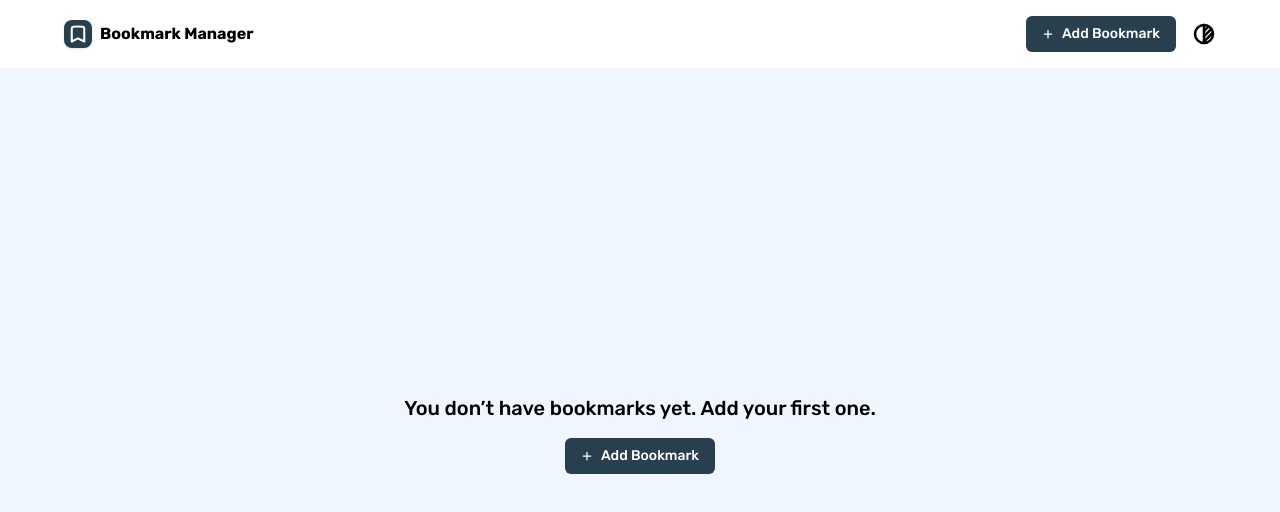
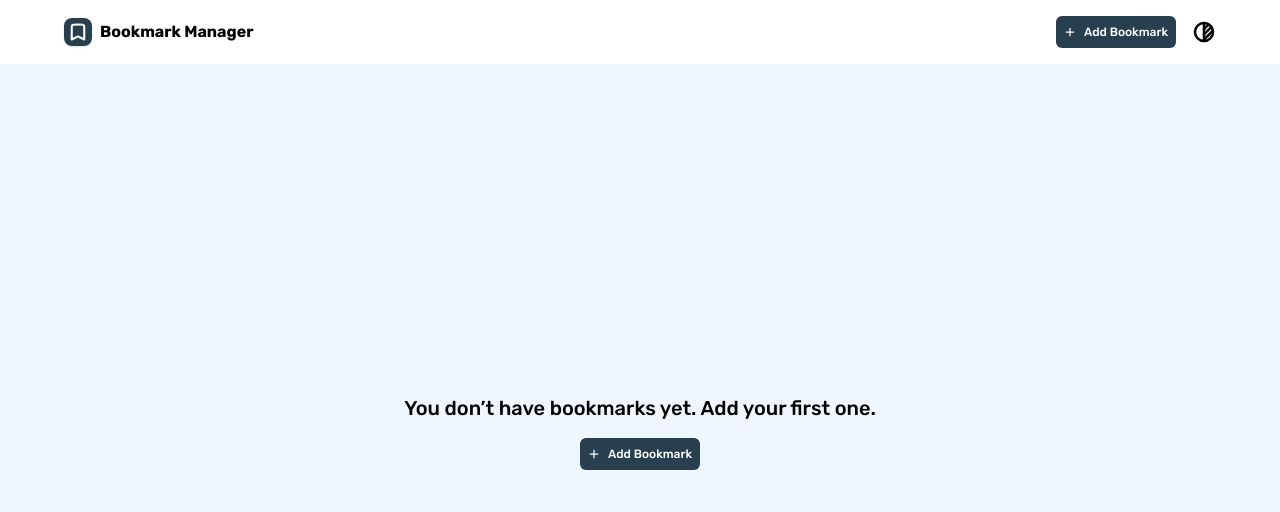
Before and after one commit to yassirat/bookmark-manager, a Next.js app: page / in a window 1280 px wide. Shown: the top 512 px of the page. Built offline with nearby package versions, Linux system fonts and the light colour scheme.

Commit message:
style: Change some styling

```diff
--- a/src/components/header.tsx
+++ b/src/components/header.tsx
@@ -19,11 +19,13 @@ export default function Header() {
         <div className="flex items-center gap-4">
           <button
             type="button"
-            className="bg-[#273f4f] text-white  flex items-center gap-2 py-2 px-4 rounded-md transition-colors hover:bg-[rgba(39,63,79,.90)]"
+            className="bg-[#273f4f] text-white  flex items-center gap-2 p-2 rounded-md transition-colors hover:bg-[rgba(39,63,79,.90)]"
             onClick={showForm}
             aria-label="Open the bookmark form">
             <PlusIcon />
-            <span className="text-xs font-medium lg:text-sm">Add Bookmark</span>
+            <span className="text-xs font-medium hidden lg:block">
+              Add Bookmark
+            </span>
           </button>
           <button
             type="button"
--- a/src/components/hero.tsx
+++ b/src/components/hero.tsx
@@ -10,8 +10,6 @@ export default function Hero() {
   const show = useShowStore((state) => state.show);
   const showForm = useShowStore((state) => state.showForm);
 
-  // const time = new Date();
-
   return (
     <article className="bg-blue-50 py-6 px-8 dark:bg-neutral-900 dark:text-white">
       {show && <BookForm />}
@@ -22,11 +20,11 @@ export default function Hero() {
           </p>
           <button
             type="button"
-            className="bg-[#273f4f] text-white  flex items-center gap-2 py-2 px-4 rounded-md transition-colors hover:bg-[rgba(39,63,79,.90)]"
+            className="bg-[#273f4f] text-white flex items-center gap-2 p-2 rounded-md transition-colors hover:bg-[rgba(39,63,79,.90)]"
             onClick={showForm}
             aria-label="Open the bookmark form">
             <PlusIcon />
-            <span className="text-xs font-medium lg:text-sm">Add Bookmark</span>
+            <span className="text-xs font-medium">Add Bookmark</span>
           </button>
         </div>
       ) : (
@@ -38,6 +36,7 @@ export default function Hero() {
                 className="w-68 h-56 rounded-lg bg-white/80 dark:bg-neutral-900/80 dark:text-white shadow flex flex-col justify-between gap-4"
                 style={{
                   boxShadow: 'rgba(100, 100, 111, 0.2) 0px 7px 29px 0px',
+                  animation: 'show .4s ease-in-out',
                 }}
                 key={book.id}>
                 <div className="flex items-center justify-between border-b-2 border-b-gray-300 py-4 px-4 dark:border-b-gray-700">
```
